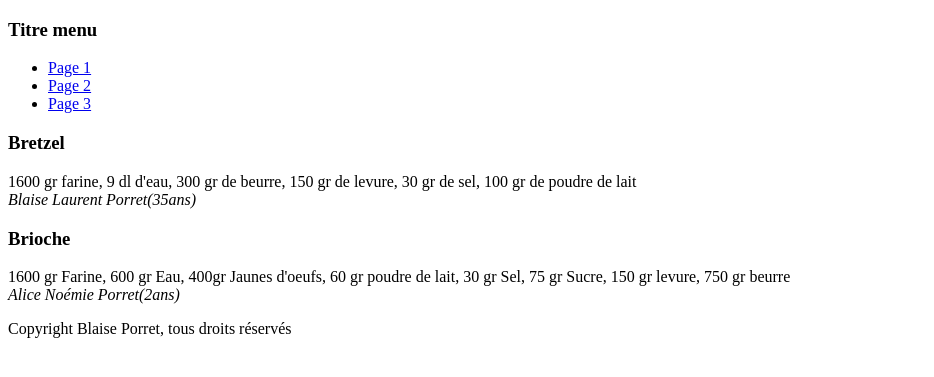
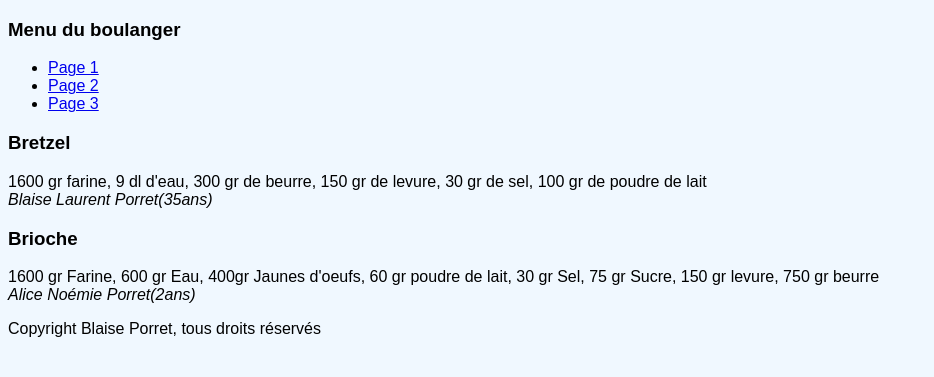
Before and after one commit to porretb/Domy, a PHP site: page / in a window 1280 px wide. Shown: the top 377 px of the page, without its empty margins (0-934 px from the left). Run offline with PHP 8.4, Linux system fonts and the light colour scheme; style sheets or scripts are compiled from the project's sources.

Commit message:
envoi du scss, modification du header et de l index

```diff
--- a/css.scss
+++ b/css.scss
@@ -0,0 +1,6 @@
+body
+{
+    font: 100% arial;
+    color: black;
+    background-color: aliceblue;
+}
--- a/header.php
+++ b/header.php
@@ -1,6 +1,6 @@
 <nav id="menu">
     <div class="element_menu">
-        <h3>Titre menu</h3>
+        <h3>Menu du boulanger</h3>
         <ul>
         <li><a href="page1.html">Page 1</a></li>
         <li><a href="page2.html">Page 2</a></li>
--- a/index.php
+++ b/index.php
@@ -3,7 +3,7 @@
     <head>
         <meta charset="utf-8">
         <title>Domy - recette du boulanger</title>
-        <link rel="stylesheet" href="css.css">
+        <link rel="stylesheet" href="css.scss">
     </head>
     <body>
         <?php
```
